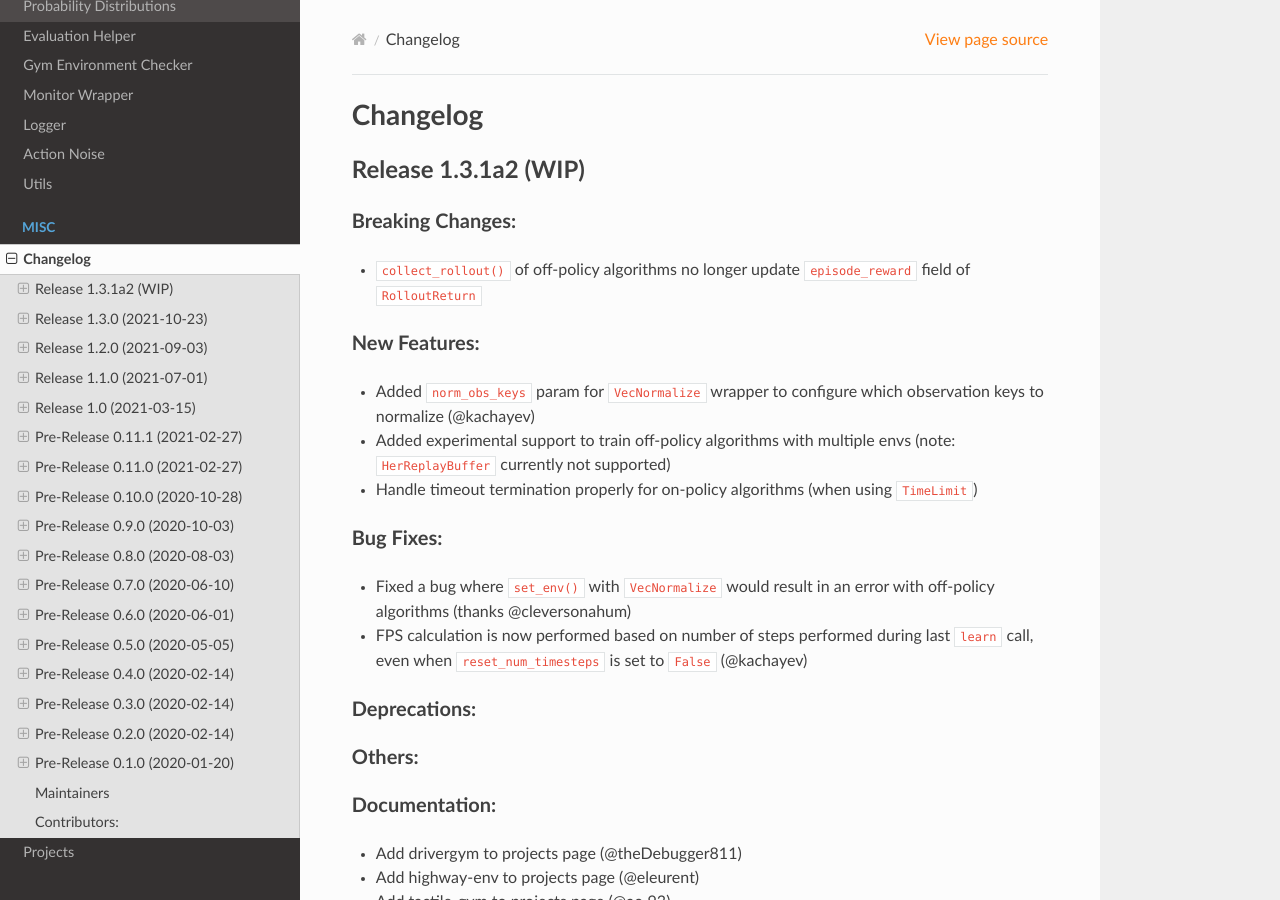
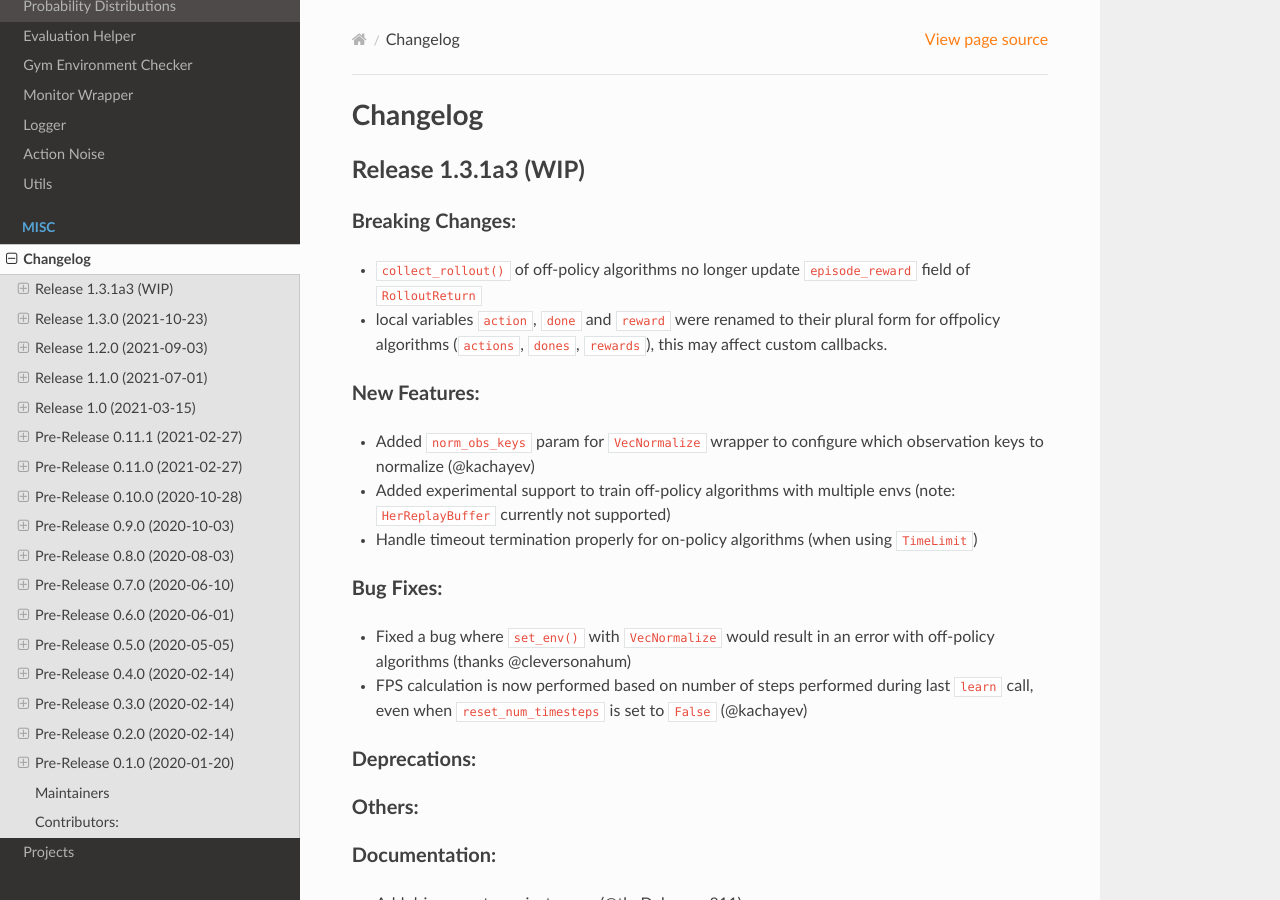
Before and after one commit to DLR-RM/stable-baselines3, a Sphinx documentation site: the page built from docs/misc/changelog.rst, in a window 1280 px wide and 900 px high. Built offline with Sphinx 7.4.7 and the Read the Docs theme 2.0.0, drawn with Linux system fonts in a browser that asks for light colours.

Commit message:
Update changelog and version

```diff
--- a/docs/misc/changelog.rst
+++ b/docs/misc/changelog.rst
@@ -4,12 +4,14 @@ Changelog
 ==========
 
 
-Release 1.3.1a2 (WIP)
+Release 1.3.1a3 (WIP)
 ---------------------------
 
 Breaking Changes:
 ^^^^^^^^^^^^^^^^^
 - ``collect_rollout()`` of off-policy algorithms no longer update ``episode_reward`` field of ``RolloutReturn``
+- local variables ``action``, ``done`` and ``reward`` were renamed to their plural form for offpolicy algorithms (``actions``, ``dones``, ``rewards``),
+  this may affect custom callbacks.
 
 New Features:
 ^^^^^^^^^^^^^
--- a/stable_baselines3/version.txt
+++ b/stable_baselines3/version.txt
@@ -1 +1 @@
-1.3.1a2
+1.3.1a3
```
